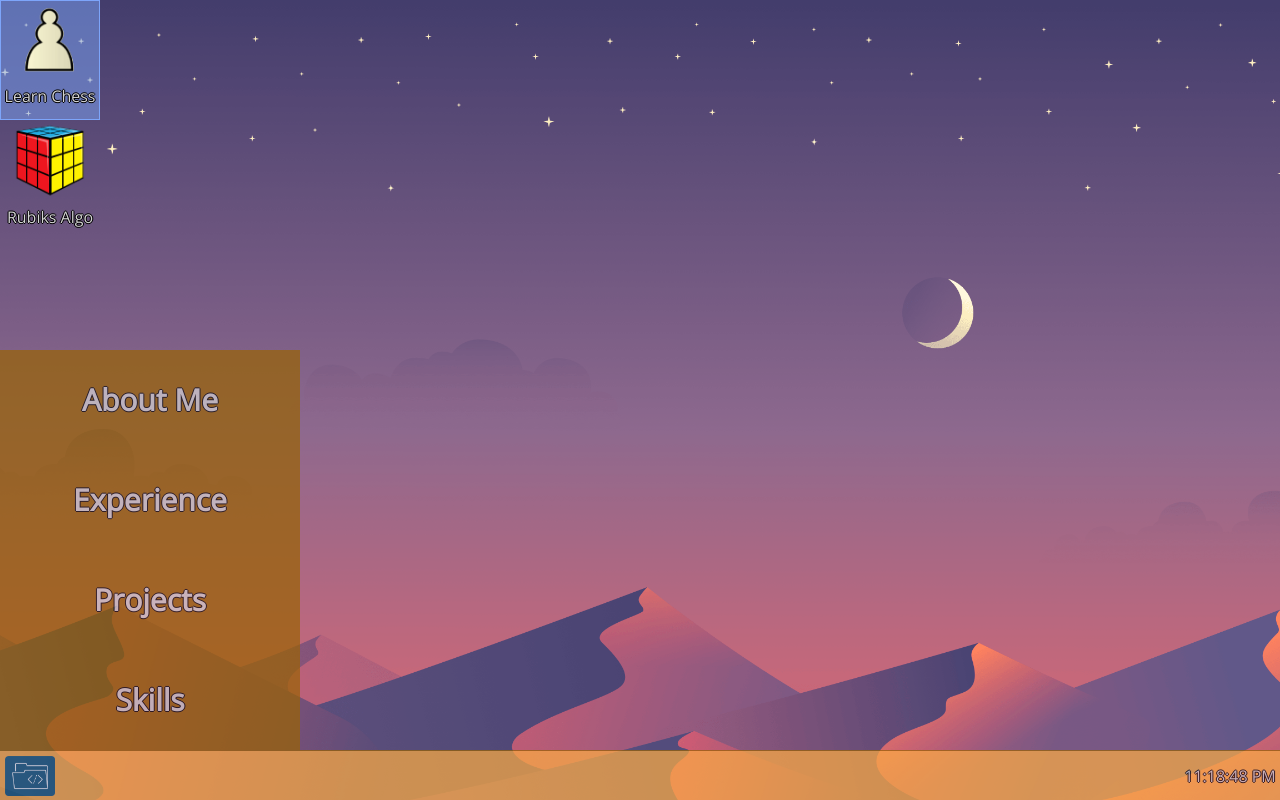
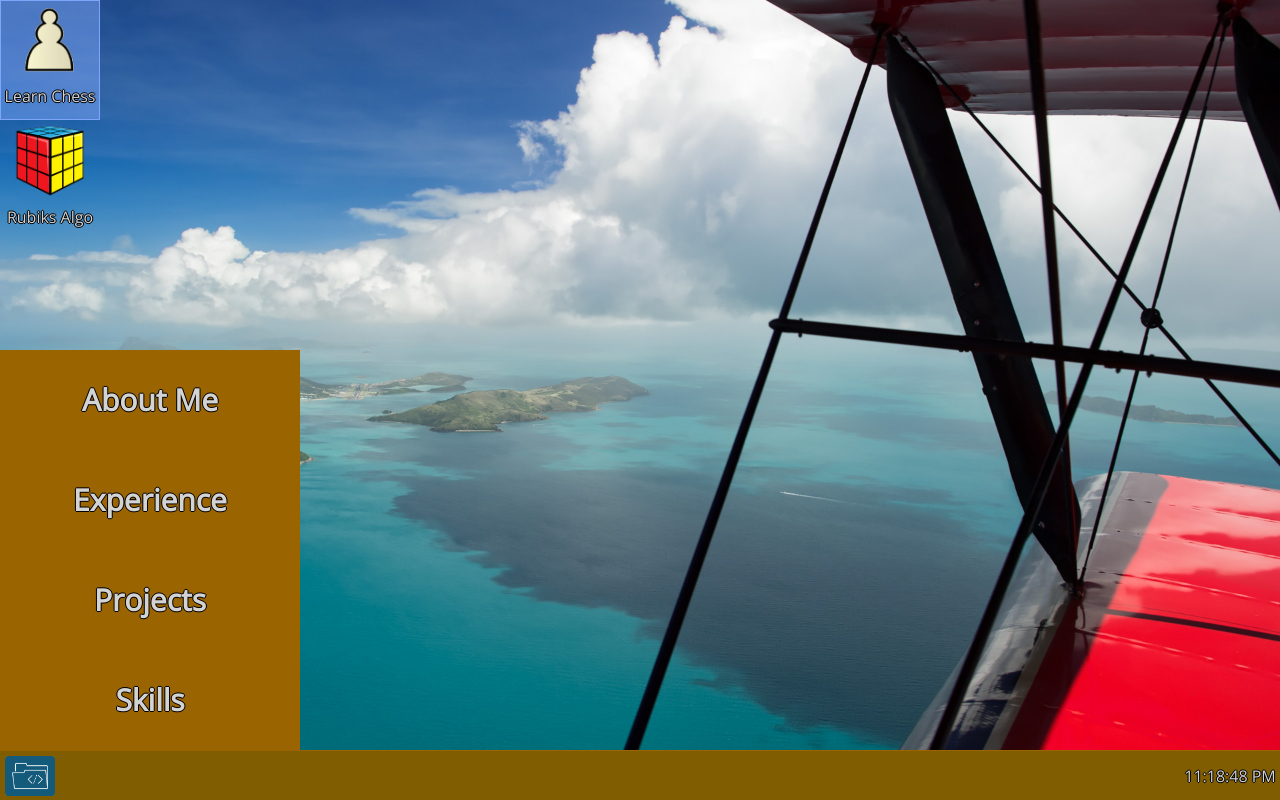
Before and after one commit to ZeshanQureshi/zeshan-os, a Vue app: page / in a window 1280 px wide. Both pictures are taken after a click on the element 30 px from the left and 776 px from the top of the page. Built offline with nearby package versions, Linux system fonts and the light colour scheme.

Commit message:
Updated App

```diff
--- a/src/App.vue
+++ b/src/App.vue
@@ -12,7 +12,8 @@
     <div class="start" @click="toggleBar">
       <img class="os" src="../public/os.png">
     </div>
-    <div v-if="showMenu" class="dropup-content" v-click-outside-element="close">
+
+    <div v-if="showMenu" class="dropup-content">
       <h3>About Me</h3>
       <h3>Experience</h3>
       <h3>Projects</h3>
@@ -45,8 +46,8 @@ export default {
     openRubiks() {
       window.open("https:rubiksalgo.tech");
     },
-    close(){
-      console.log("yop")
+    closeModal() {
+      this.showMenu = false;
     }
   },
   beforeUnmount() {
@@ -104,8 +105,7 @@ footer {
   left: 0;
   bottom: 0;
   width: 100%;
-  background-color: #FFAE42;
-  opacity: 0.7;
+  background-color: #7f5d00;
   color: white;
   text-align: center;
   height: 50px;
```
Also changed, not shown: public/background.png.
